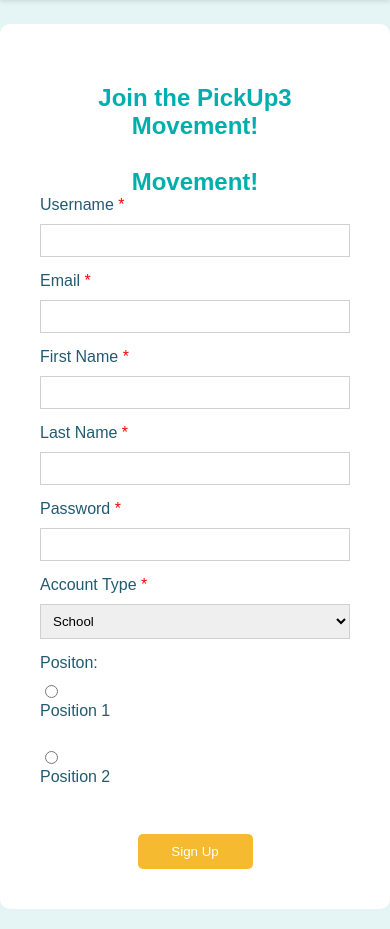
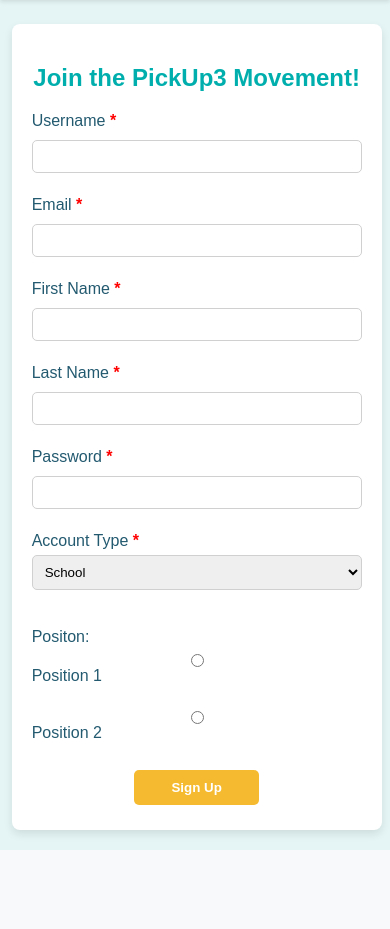
Before and after one commit to MarcoCat/TrashMeter, a Flask app: page /signup in a window 390 px wide. Shown: the part 56-985 px from the top of the page. After the commit the page ends 906 px from the top, so only its background shows below. Run offline with Flask 3, Linux system fonts and the light colour scheme.

Commit message:
fix signup ui design

```diff
--- a/app/static/login.css
+++ b/app/static/login.css
@@ -33,13 +33,13 @@ label {
     text-align: left;
     color: #235A70;
     width: 100%;
-    margin-bottom: 10px;
+    margin-bottom: 5px;
 }
 
 input[type="text"], input[type="password"] {
     width: 100%;
     padding: 8px;
-    margin-bottom: 10px;
+    margin-bottom: 20px;
     border: 1px solid #D0D0D0;
     box-sizing: border-box;
 }
--- a/app/static/signup.css
+++ b/app/static/signup.css
@@ -1,7 +1,8 @@
-/* Set the font family and background color for the entire page */
+/* signup.css */
+
 body {
+    background-color: #E5F5F5;
     font-family: Arial, sans-serif;
-    background-color: #E5F5F5;
     margin: 0;
     padding: 0;
     display: flex;
@@ -9,81 +10,109 @@ body {
     align-items: center;
 }
 
-/* Style for the form */
 form {
     background-color: #FFFFFF;
-    padding: 40px; /* Increase padding for the form */
-    border-radius: 10px;
-    max-width: 800px; /* Increase max width for the form */
-    margin: 20px auto; /* Add margin for the form */
+    padding: 40px;
+    margin: 20px auto;
+    border-radius: 8px;
+    box-shadow: 0 4px 8px rgba(0, 0, 0, 0.1);
+    width: 90%;
+    max-width: 800px;
+    display: flex;
+    flex-direction: column;
+    align-items: center;
 }
 
-/* Style for the heading */
 h2 {
     color: #00AFAD;
     font-weight: bold;
     text-align: center;
-    margin-bottom: 0; /* Remove bottom margin for the heading */
+    margin-bottom: 20px;
 }
 
-/* Style for labels */
 label {
-    color: #235A70; /* Text color for labels */
-    display: block; /* Display block for better control over styling */
-    margin-bottom: 10px; /* Add bottom margin for labels */
+    display: block;
+    text-align: left;
+    color: #235A70;
+    width: 100%;
+    margin-bottom: 5px;
 }
 
-/* Style for required labels */
 .required {
-    color: red;
+    color: red; /* Makes the asterisks red */
+    font-weight: bold; /* Optionally make the asterisk bold for emphasis */
 }
 
-/* Style for input fields and select dropdown */
-input[type="text"],
-input[type="password"],
-select {
+input[type="text"], input[type="password"], select {
+    width: 100%;
+    padding: 8px;
+    margin-bottom: 20px;
     border: 1px solid #D0D0D0;
-    padding: 8px;
-    margin-bottom: 20px; /* Increase bottom margin for input fields */
-    width: 100%;
     box-sizing: border-box;
+    border-radius: 5px; /* *부분 */
 }
 
-/* Style for submit button */
+.forgot-password-container {
+    text-align: right;
+    width: 100%;
+    display: block;
+    margin-top: 10px;
+}
+
+.link-forgot-password {
+    display: inline-block; /* Ensures text-align right is effective */
+    width: 100%;
+}
+
+.link-forgot-password h4 {
+    color: #14BAC6;
+    font-weight: bold;
+    cursor: pointer;
+    font-size: 0.9em;
+    text-decoration: none;
+    display: inline;  /* Keeps the link inline with other text, if any */
+    margin: 0;        /* Removes margin to avoid any unwanted spacing */
+    text-align: right;
+}
+
 input[type="submit"] {
     background-color: #F5BA2F;
-    color: #FFFFFF;
+    color: white;
     border: none;
+    padding: 10px 20px;
     border-radius: 5px;
-    padding: 10px;
+    cursor: pointer;
+    font-weight: bold;
     width: calc(50% - 40px);
-    margin: 20px auto 0;
-    display: block;
+    margin-top: 20px;
+    text-align: center; /* Sign Up 버튼 가운데 정렬 */
 }
 
-/* Media query for smaller screens */
-@media screen and (max-width: 480px) {
-    /* Reduce font size for heading */
-    h2 {
-        font-size: 24px;
+.account-action {
+    white-space: nowrap;
+    text-align: center;
+    margin-top: 15px;
+}
+
+.text-account, .link-sign-up {
+    display: inline;
+    margin-right: 5px;
+    color: #235A6C;
+    font-size: 1em;
+}
+
+.link-sign-up {
+    color: #345F6E;
+    font-weight: bold;
+    text-decoration: none;
+}
+
+@media only screen and (max-width: 600px) {
+    form {
+        padding: 20px;
+        max-width: 95%;
     }
-
-    /* Center align heading */
-    h2 {
-        text-align: center;
-    }
-
-    /* Separate "Movement!" to a new line */
-    h2:after {
-        content: '\A Movement!';
-        white-space: pre;
-        display: block;
-    }
-
-    /* Add space between input fields and select dropdown */
-    input[type="text"],
-    input[type="password"],
-    select {
-        margin-bottom: 15px;
+    input[type="text"], input[type="password"], input[type="submit"], .link-forgot-password, .link-sign-up {
+        margin: 5px 0;
     }
 }
```
